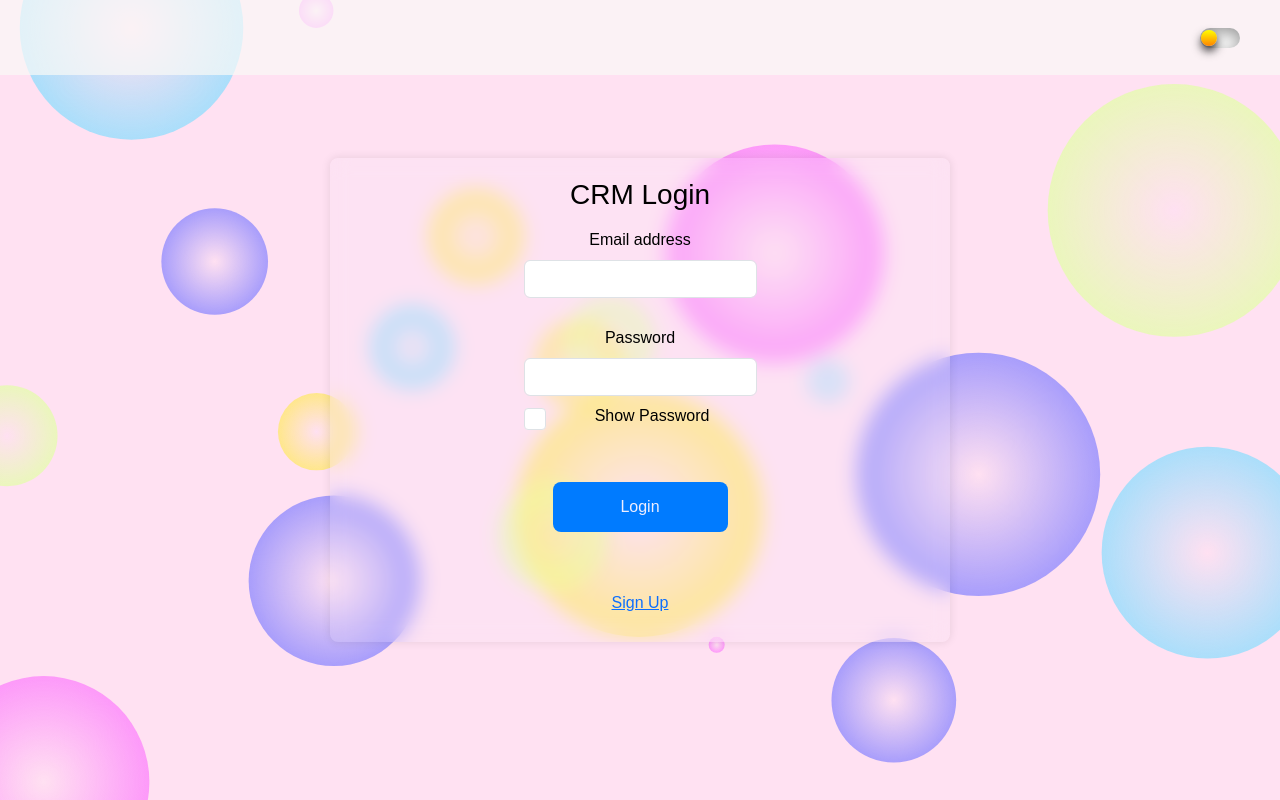
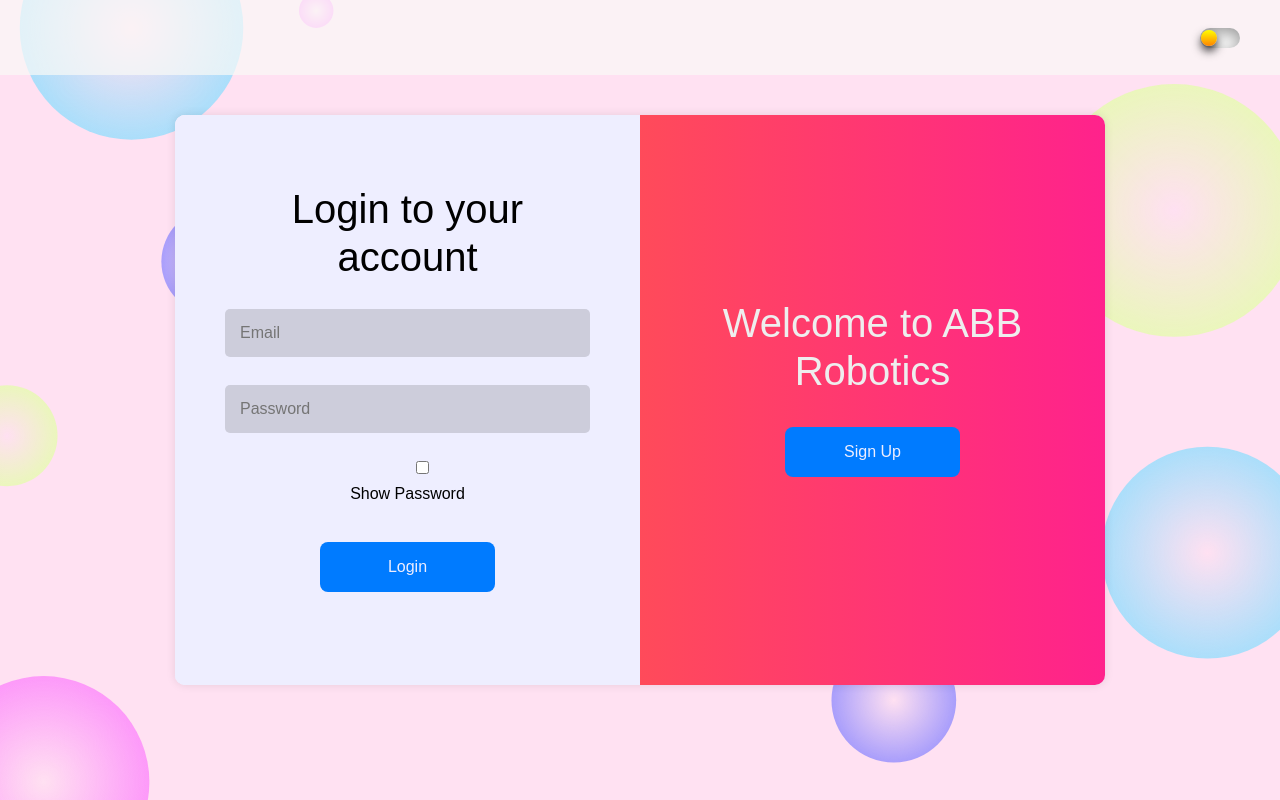
Before and after one commit to Syrup-2005/CRM-CW, a PHP site: page /login.html in a window 1280 px wide. Run offline with PHP 8.4, Linux system fonts and the light colour scheme.

Commit message:
new login page not bug free

```diff
--- a/login.html
+++ b/login.html
@@ -29,16 +29,6 @@
                     <svg xmlns="http://www.w3.org/2000/svg" height="32px" viewBox="0 -960 960 960" width="32px" fill="#e3e3e3"><path d="m256-200-56-56 224-224-224-224 56-56 224 224 224-224 56 56-224 224 224 224-56 56-224-224-224 224Z"/></svg>
                 </label>
 
-            <!-- <h4 class="text-center">CRM Menu</h4> -->
-            <!-- <a class="home-link" href="dashboard.html">Home</a>
-            <a href="profile.html"><i class="fas fa-user"></i><span class="sidebar-text"> My Profile</span></a>
-            <a href="customer.html"><i class="fas fa-customer"></i><span class="sidebar-text"> Customers</span></a>
-            <a href="reports.html"><i class="fas fa-chart-line"></i><span class="sidebar-text"> Reports</span></a>
-            <a href="meetings.html"><i class="fas fa-calendar-alt"></i><span class="sidebar-text"> Set Up Meetings</span></a>
-            <a href="calls.html"><i class="fas fa-phone"></i><span class="sidebar-text"> Schedule Calls</span></a>
-            <a href="interactions.html"><i class="fas fa-interactions"></i><span class="sidebar-text"> Interaction History</span></a>
-            <a href="logout.html"><i class="fas fa-sign-out-alt"></i><span class="sidebar-text"> Logout</span></a> -->
-
                 <!-- darkmode button -->
                 <input type="checkbox" id="darkmode-toggle" class="darkmode-toggle">
                 <label for="darkmode-toggle" class="darkmode-btn"></label>
@@ -46,44 +36,93 @@
         </nav>
 
 
-    <!-- <div class="card p-4 shadow-lg" style="width: 350px;"> -->
         <div class="content">
-    <div class="container">
-        <h3 class="text-center mb-3">CRM Login</h3>
+            <div class="login-signup-container" id="main">
+                <div class="signup-container">
+                    <form action="signup_process.php" method="POST">
+                        <h1>Create an account</h1>
+                        <input type="name" id="name" name="name" placeholder="Full Name" required>
+                        <input type="email" id="email" name="email" placeholder="Email" required>
+                        <input type="tel" id="phone" name="phone" placeholder="Phone" required>
+                        <input type="password" id="pswd" name="pswd" placeholder="Password" required>
+                        <input type="password" id="cfm_pswd" name="cfm_pswd" placeholder="Confirm Password" required>
+                        <small id="passwordMismatch" class="form-text text-danger d-none">Passwords do not match.</small>
 
-        <form action="login.php" method="POST">
-            <!-- Email input -->
-            <div class="mb-3">
-                <label for="email" class="form-label">Email address</label>
-                <input type="email" class="form-control" id="email" name="email" required>
+                        <div class="button-container">
+                            <button class="general-btns">Sign up</button>
+                        </div>
+                    </form>
                 </div>
 
-            <!-- Password input -->
-            <div class="mb-3">
-                <label for="password" class="form-label">Password</label>
-                <input type="password" class="form-control" id="password" name="password" required>
+                <div class="login-container">
+                    <form action="login.php" method="POST">
+                        <h1>Login to your account</h1>
+                        <input type="email" name="email" placeholder="Email" required>
+                        <input type="password" id="password" name="pswd" placeholder="Password" required>
 
-                <!-- Password toggle -->
-                <div class="form-check mt-2">
-                    <input class="form-check-input" type="checkbox" id="showPassword" onclick="togglePasswordVisibility()">
-                    <label class="form-check-label" for="showPassword">Show Password</label>
+                        <div class="checkbox-container">
+                            <input type="checkbox" id="show-password-chkbx" onclick="togglePasswordVisibility()">
+                            <label for="show-password-chkbx">Show Password</label>
+                        </div>
+
+                        <div class="button-container">
+                            <button class="general-btns">Login</button>
+                        </div>
+                    </form>
+                </div>
+
+                <div class="overlay-container">
+                    <div class="overlay">
+                        <div class="overlay-left">
+                            <h1>Welcome Back!</h1>
+                            <div class="button-container">
+                                <button class="general-btns logIN" id="logIN">Login</button>
+                            </div>
+                        </div>
+                        <div class="overlay-right">
+                            <h1>Welcome to ABB Robotics</h1>
+                            <div class="button-container">
+                                <button class="general-btns signUP" id="signUP">Sign Up</button>
+                            </div>
+                        </div>
+                    </div>
+                </div>
+            </div>
         </div>
     </div>
 
-            <!-- Submit button -->
-            <div class="button-container">
-                <button type="submit" class="general-btns">Login</button>
-            </div>
-            <!-- Links for Signup and Forgot Password -->
-            <div class="mt-3 text-center">
-                <a href="signup.html" class="btn btn-link">Sign Up</a>
-            </div>
-        </form>
-    </div>
-    </div>
+    <script type="text/javascript">
+        // JavaScript to handle the overlay and form switching
+        const signUpButton = document.getElementById('signUP');
+        const logInButton = document.getElementById('logIN');
+        const main = document.getElementById('main');
+
+        signUpButton.addEventListener('click', () => {
+            main.classList.add('right-panel-active');
+        });
+
+        logInButton.addEventListener('click', () => {
+            main.classList.remove('right-panel-active');
+        });
+    </script>
 
     <!-- Javascript for Bootstrap -->
     <script src="https://cdn.jsdelivr.net/npm/bootstrap@5.3.0/dist/js/bootstrap.bundle.min.js"></script>
+
+    <!-- Password Validation JavaScript -->
+    <script>
+        function validatePassword() {
+            let password = document.getElementById("password").value;
+            let confirmPassword = document.getElementById("confirmPassword").value;
+            let message = document.getElementById("passwordMismatch");
+
+            if (password !== confirmPassword) {
+                message.classList.remove("d-none");
+            } else {
+                message.classList.add("d-none");
+            }
+        }
+    </script>
 
     <script>
         function togglePasswordVisibility() {
--- a/styles.css
+++ b/styles.css
@@ -9,6 +9,7 @@
     --sidebar-hover-color: #dddddd; /* rose white */
 
     --login-overlay-color: #ff9fd7;
+    --input-bg-color: #cdcddb;
 
     --general-btn-text-color: #EEEEFF;
     --general-btn-bg-color: #007bff;
@@ -27,11 +28,40 @@
     --sidebar-hover-color: #999999;
 
     --login-overlay-color: #606060;
+    --input-bg-color: #d3d3e2;
 
     --general-btn-text-color: #eee;
     --general-btn-bg-color: #2f3136;
     --general-btn-border-color: black;
     --general-btn-insetbox-color: rgb(60, 60, 60);
+}
+
+/* Form styling */
+form {
+    display: flex;
+    flex-direction: column;
+    gap: 12px;
+}
+
+/* Input fields */
+input {
+    width: 100%;
+    padding: 10px;
+    border: 1px solid #ccc;
+    border-radius: 5px;
+    font-size: 16px;
+}
+
+/* Error message */
+.error {
+    color: red;
+    font-size: 14px;
+}
+
+/* Success message */
+.success {
+    color: green;
+    font-size: 14px;
 }
 
 .content {
@@ -70,15 +100,15 @@
 }
 
 .login-signup-container {
-    width: clamp(470px, 50%, 670px);
-    height: 70%;
+    position: relative;
+    width: clamp(60%, 75%, 90%);
+    height: clamp(70%, 75%, 90%);
 
+    background-color: var(--container-bg-color);
     border-radius: 10px;
+    overflow: hidden;
     box-shadow: 0 0 10px rgba(0, 0, 0, 0.1);
-
-    background: #eeeeff1c;
     backdrop-filter: blur(10px);
-    overflow: hidden;
 }
 
 /* Container for tables */
@@ -109,71 +139,132 @@
     transition: all 0.3s ease-in-out;
 }
 
-/* Form styling */
-form {
-    display: flex;
-    flex-direction: column;
-    gap: 12px;
+.signup-container, .login-container {
+    position: absolute;
+    top: 0;
+    left: 0;
+    height: 100%;
+    background-color: var(--container-bg-color);
+    overflow: scroll;
+    transition: all 0.6s ease-in-out;
 }
 
-/* Input fields */
-input {
-    width: 100%;
-    padding: 10px;
-    border: 1px solid #ccc;
-    border-radius: 5px;
-    font-size: 16px;
+.signup-container {
+    width: 50%;
+    opacity: 0;
+    z-index: 1;
 }
 
-/* Submit button */
-button {
-    background-color: #28a745;
-    color: var(--text-color);
-    padding: 10px;
-    border: none;
-    border-radius: 5px;
-    font-size: 16px;
-    cursor: pointer;
+.login-container {
+    width: 50%;
+    z-index: 2;
 }
 
-/* button:hover {
-    background-color: #218838;
-} */
-
-/* Error message */
-.error {
-    color: red;
-    font-size: 14px;
+.login-signup-container form {
+    background: var(--container-bg-color);
+    display: flex;
+    align-items: center;
+    justify-content: center;
+    flex-direction: column;
+    padding: 0 50px;
+    height: 100%;
+    text-align: center;
 }
 
-/* Success message */
-.success {
-    color: green;
-    font-size: 14px;
+.login-signup-container input {
+    background: var(--input-bg-color);
+    padding: 12px 15px;
+    margin: 8px 15px;
+    width: 100%;
+    border-radius: 5px;
+    border: none;
+    outline: none;
 }
 
-/* Link styling */
-a {
-    text-decoration: none;
-    color: #007bff;
+.login-signup-container.right-panel-active .login-container {
+    transform: translateX(100%);
 }
 
-a:hover {
-    text-decoration: underline;
+.login-signup-container.right-panel-active .signup-container {
+    transform: translateX(100%);
+    opacity: 1;
+    z-index: 5;
 }
 
+.overlay-container {
+    position: absolute;
+    top: 0;
+    left: 50%;
+    width: 50%;
+    height: 100%;
+    overflow: hidden;
+    transition: transform 0.6s ease-in-out;
+    z-index: 100;
+}
+
+.login-signup-container.right-panel-active .overlay-container {
+    transform: translateX(-100%);
+}
+
+.overlay {
+    position: relative;
+    color: #eee;
+    background: hotpink;
+    left: -100%;
+    height: 100%;
+    width: 200%;
+    background: linear-gradient(to right, #ff7328, #ff228c);
+    transform: translateX(0);
+    transition: transform 0.6s ease-in-out;
+}
+
+.login-signup-container.right-panel-active .overlay {
+    transform: translateX(50%);
+}
+
+.overlay-left, .overlay-right {
+    position: absolute;
+    display: flex;
+    align-items: center;
+    justify-content: center;
+    flex-direction: column;
+    padding: 0 40px;
+    text-align: center;
+    top: 0;
+    height: 100%;
+    width: 50%;
+    transform: translateX(0);
+    transition: transform 0.6s ease-in-out;
+}
+
+.overlay-left {
+    transform: translateX(-20%);
+}
+
+.overlay-right {
+    right: 0;
+    transform: translateX(0);
+}
+
+.login-signup-container.right-panel-active .overlay-left {
+    transform: translateX(0);
+}
+
+.login-signup-container.right-panel-active .overlay-right {
+    transform: translateX(20%);
+}
+
+/*
 #chk {
     display: none;
 }
 
 .signup-container {
-    /* position: relative; */
     width: 100%;
     height: 100%;
 }
 
 .signup-container #signup-title, .login-container #login-title {
-    /* position: relative; */
     margin: 20px;
 
     display: flex;
@@ -242,7 +333,7 @@ a:hover {
     margin: 0;
     height: 20px;
     cursor: pointer;
-}
+} */
 
 nav {
     position: fixed;
@@ -371,6 +462,7 @@ nav svg {
     padding: 8px 16px;
     margin: 24px;
     box-sizing: border-box;
+    text-decoration: none;
 
     /*
     - position must be set to relative bc sidebar's position is fixed,
@@ -402,6 +494,14 @@ nav svg {
     box-shadow:
         0px 6px navy,
         0px 12px 4px 1px rgb(153, 153, 153);
+}
+
+.general-btns:active {
+    transform: translateY(0px);
+    box-shadow:
+        inset 0px 4px var(--general-btn-insetbox-color),
+        0px 0px 20px 4px #04D9FF;
+    transition: transform 0.1s, box-shadow 0.1s;
 }
 
 .logout {background-color: red;}
```
Also changed, not shown: login2.html (deleted, +0 -105 lines), signup.html (deleted, +0 -113 lines). Lines whose indentation alone changed are shown as unchanged.
